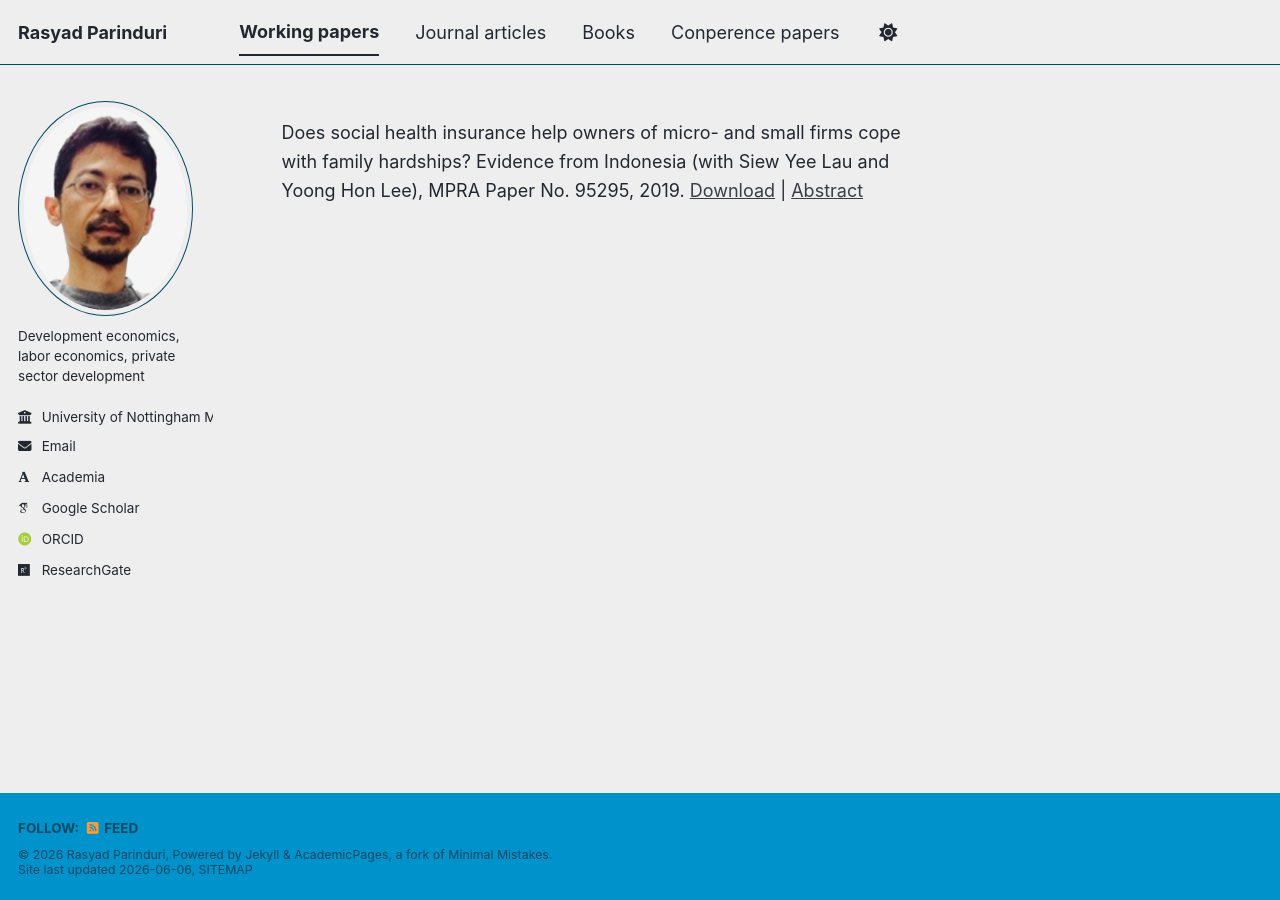
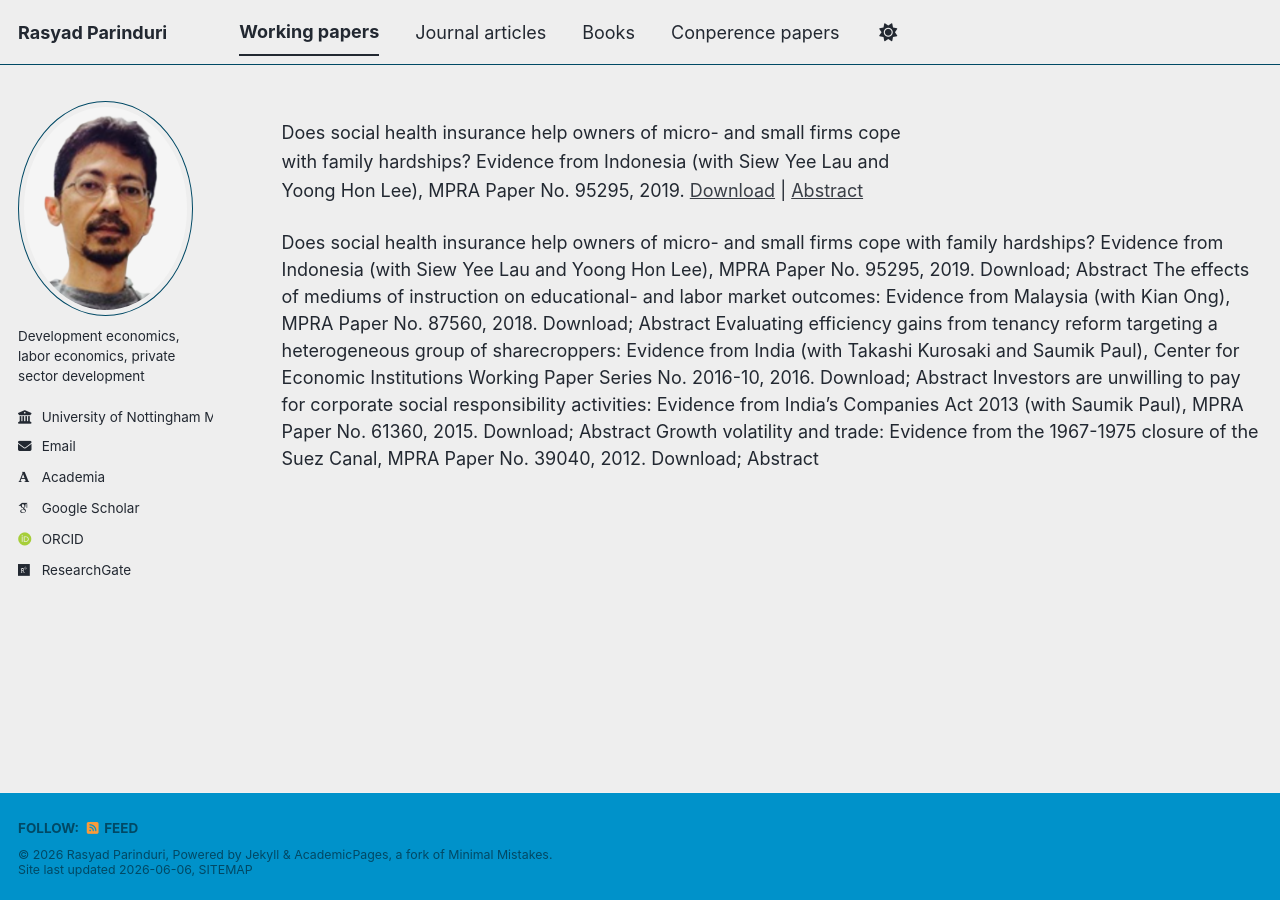
Before and after one commit to rasyadparinduri/rasyadparinduri.github.io, a Jekyll site: the page built from _pages/working-papers.html, in a window 1280 px wide. Built offline with Jekyll 4.4.1, drawn with Linux system fonts in a browser that asks for light colours; some web fonts are replaced; a script bundle is joined from its source files by our own code; library files that are not in the unit come from our copies.

Commit message:
Update working-papers.html

```diff
--- a/_pages/working-papers.html
+++ b/_pages/working-papers.html
@@ -14,3 +14,14 @@ Does social health insurance help owners of micro- and small firms cope with fam
 This study examines how social health insurance affects micro- and small-firm owners' ability to cope with family hardships in Indonesia.
 </span>
 </p>
+
+
+Does social health insurance help owners of micro- and small firms cope with family hardships? Evidence from Indonesia (with Siew Yee Lau and Yoong Hon Lee), MPRA Paper No. 95295, 2019. Download; Abstract
+
+The effects of mediums of instruction on educational- and labor market outcomes: Evidence from Malaysia (with Kian Ong), MPRA Paper No. 87560, 2018. Download; Abstract
+
+Evaluating efficiency gains from tenancy reform targeting a heterogeneous group of sharecroppers: Evidence from India (with Takashi Kurosaki and Saumik Paul), Center for Economic Institutions Working Paper Series No. 2016-10, 2016. Download; Abstract
+
+Investors are unwilling to pay for corporate social responsibility activities: Evidence from India’s Companies Act 2013 (with Saumik Paul), MPRA Paper No. 61360, 2015. Download; Abstract
+
+Growth volatility and trade: Evidence from the 1967-1975 closure of the Suez Canal, MPRA Paper No. 39040, 2012. Download; Abstract
```
